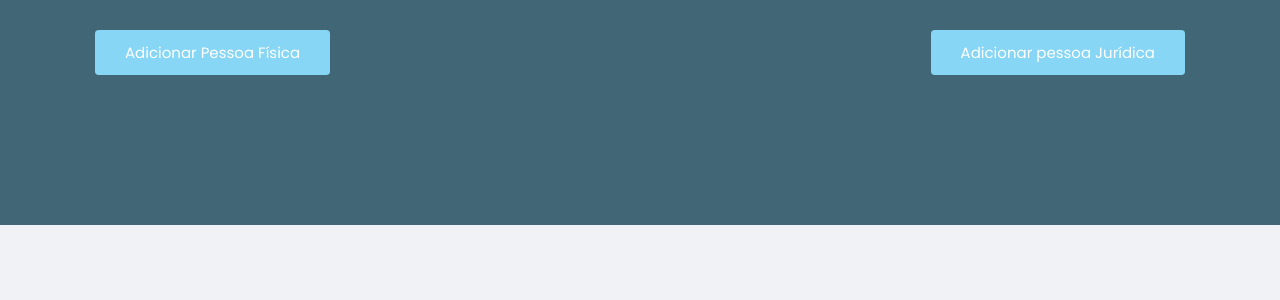
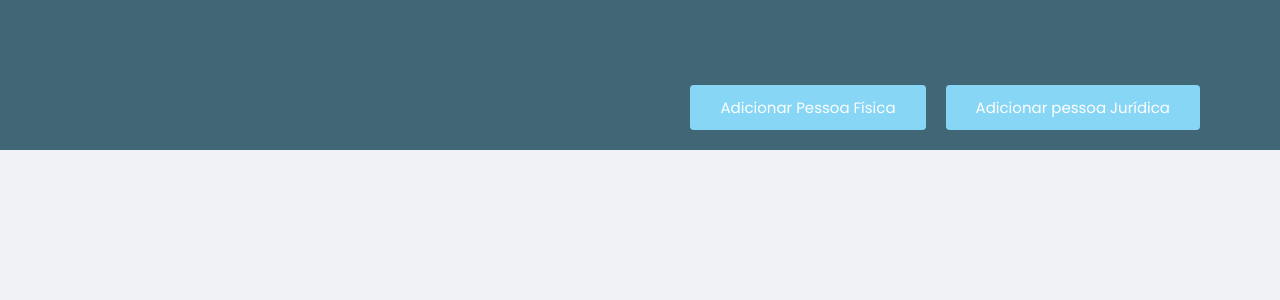
Before and after one commit to marinajulia/Estacionamento-front-end-, a React (Create React App) app: page / in a window 1280 px wide. Shown: the top 300 px of the page. Built offline with nearby package versions, Linux system fonts and the light colour scheme.

Commit message:
chore: Header completed

```diff
--- a/src/components/Header/styles.ts
+++ b/src/components/Header/styles.ts
@@ -7,11 +7,10 @@ export const Container = styled.header`
 export const Content = styled.div`
     max-width: 1120px;
     margin: 0 auto;
-
-    padding: 2rem 1rem 10rem;
+    height: 150px;
     display: flex;
-    align-items: center;
-    justify-content: space-between;
+    justify-content: flex-end;
+    align-items: flex-end;
 
     button{
         font-size: 1rem;
@@ -21,8 +20,9 @@ export const Content = styled.div`
         padding: 0 2rem;
         border-radius: 0.25rem;
         height: 3rem;
-
         transition: filter 0.2s;
+        margin-bottom: 20px;
+        margin-left: 20px;
         &:hover{
             filter: brightness(0.9);
         }
```
